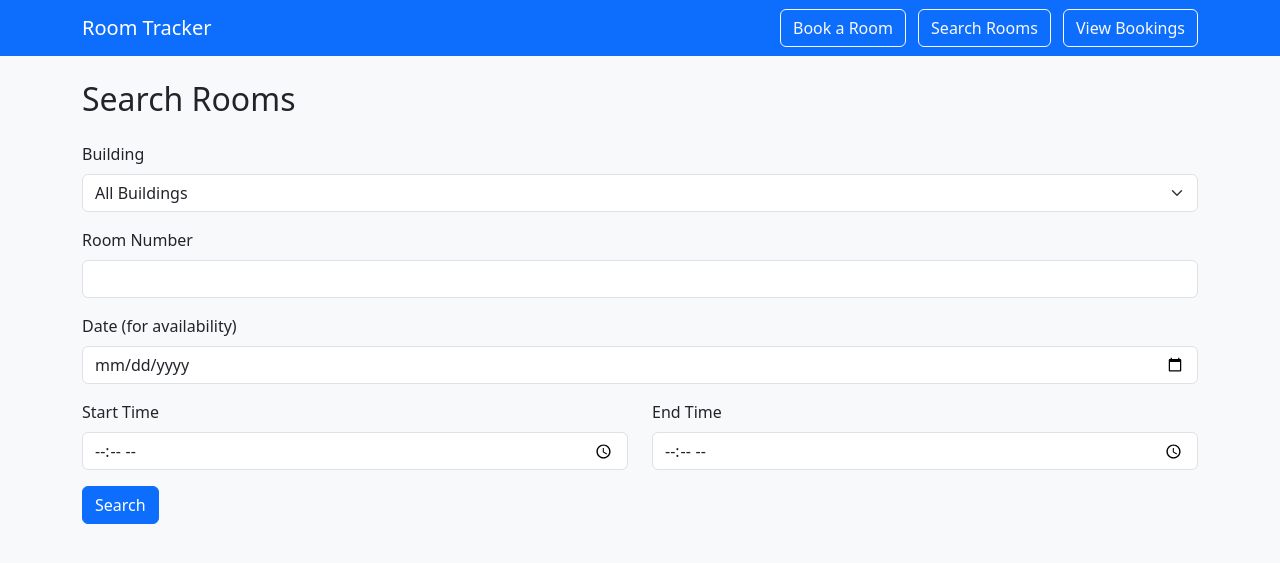
After one commit to whatthewott/roombookercxl, a Flask app: page /search in a window 1280 px wide. The commit adds this page. Shown: the top 563 px of the page. Run offline with Flask 3, Linux system fonts and the light colour scheme; a database or web service that is not in the repository returns one stand-in record (values such as "Sample title"); some libraries are stand-ins or nearby versions.

Commit message:
added search rooms in nav bar

```diff
--- a/app.py
+++ b/app.py
@@ -158,5 +158,54 @@ def toggle_confirm(building, room_number):
 
     return jsonify({"confirmed": new_status})
 
+@app.route("/search", methods=["GET", "POST"])
+def search():
+    conn = get_db()
+    cur = conn.cursor()
+
+    # Get list of buildings for dropdown
+    cur.execute("SELECT DISTINCT building FROM rooms ORDER BY building")
+    buildings = [row[0] for row in cur.fetchall()]
+
+    rooms = []
+    if request.method == "POST":
+        room_number = request.form.get("room_number", "").strip()
+        building = request.form.get("building", "")
+        date = request.form.get("date", "")
+        start_time = request.form.get("start_time", "")
+        end_time = request.form.get("end_time", "")
+
+        # Build SQL query dynamically based on filters
+        query = "SELECT * FROM rooms WHERE 1=1"
+        params = []
+
+        if building:
+            query += " AND building = %s"
+            params.append(building)
+        if room_number:
+            query += " AND room_number ILIKE %s"
+            params.append(f"%{room_number}%")
+
+        if date and start_time and end_time:
+            # Exclude rooms that have bookings overlapping with given datetime
+            query += """
+                AND room_number NOT IN (
+                    SELECT room_number FROM bookings
+                    WHERE date = %s
+                    AND (
+                        (%s < end_time AND %s > start_time)
+                    )
+                )
+            """
+            params.extend([date, start_time, end_time])
+
+        query += " ORDER BY building, room_number"
+
+        cur.execute(query, params)
+        rooms = cur.fetchall()
+
+    conn.close()
+    return render_template("search.html", buildings=buildings, rooms=rooms)
+
 if __name__ == "__main__":
     app.run(debug=True)
--- a/templates/base.html
+++ b/templates/base.html
@@ -44,6 +44,7 @@
       <a class="navbar-brand" href="/">Room Tracker</a>
       <div>
         <a href="/book" class="btn btn-outline-light me-2">Book a Room</a>
+        <a href="/search" class="btn btn-outline-light me-2">Search Rooms</a>
         <a href="/" class="btn btn-outline-light">View Bookings</a>
       </div>
     </div>
--- /dev/null
+++ b/templates/search.html
@@ -0,0 +1,68 @@
+{% extends "base.html" %}
+
+{% block content %}
+  <h2 class="mb-4">Search Rooms</h2>
+
+  <form method="POST" class="needs-validation" novalidate>
+    <div class="mb-3">
+      <label for="building" class="form-label">Building</label>
+      <select class="form-select" id="building" name="building">
+        <option value="">All Buildings</option>
+        {% for b in buildings %}
+          <option value="{{ b }}" {% if b == request.form.get('building') %}selected{% endif %}>{{ b }}</option>
+        {% endfor %}
+      </select>
+    </div>
+
+    <div class="mb-3">
+      <label for="room_number" class="form-label">Room Number</label>
+      <input type="text" class="form-control" id="room_number" name="room_number" value="{{ request.form.get('room_number', '') }}">
+    </div>
+
+    <div class="mb-3">
+      <label for="date" class="form-label">Date (for availability)</label>
+      <input type="date" class="form-control" id="date" name="date" value="{{ request.form.get('date', '') }}">
+    </div>
+
+    <div class="row">
+      <div class="col mb-3">
+        <label for="start_time" class="form-label">Start Time</label>
+        <input type="time" class="form-control" id="start_time" name="start_time" step="300" value="{{ request.form.get('start_time', '') }}">
+      </div>
+      <div class="col mb-3">
+        <label for="end_time" class="form-label">End Time</label>
+        <input type="time" class="form-control" id="end_time" name="end_time" step="300" value="{{ request.form.get('end_time', '') }}">
+      </div>
+    </div>
+
+    <button type="submit" class="btn btn-primary">Search</button>
+  </form>
+
+  {% if rooms %}
+    <h3 class="mt-5">Search Results</h3>
+    <table class="table table-bordered table-striped mt-3">
+      <thead class="table-dark">
+        <tr>
+          <th>Building</th>
+          <th>Room Number</th>
+          <th>Confirmed</th>
+        </tr>
+      </thead>
+      <tbody>
+        {% for room in rooms %}
+        <tr>
+          <td>{{ room[0] }}</td> <!-- building -->
+          <td>{{ room[1] }}</td> <!-- room_number -->
+          <td>
+            <span class="{{ 'text-success' if room[2]|lower == 't' else 'text-danger' }}">
+              {{ 'Yes' if room[2]|lower == 't' else 'No' }}
+            </span>
+          </td>
+        </tr>
+        {% endfor %}
+      </tbody>
+    </table>
+  {% elif request.method == "POST" %}
+    <p class="mt-4">No rooms found matching your criteria.</p>
+  {% endif %}
+{% endblock %}
```
